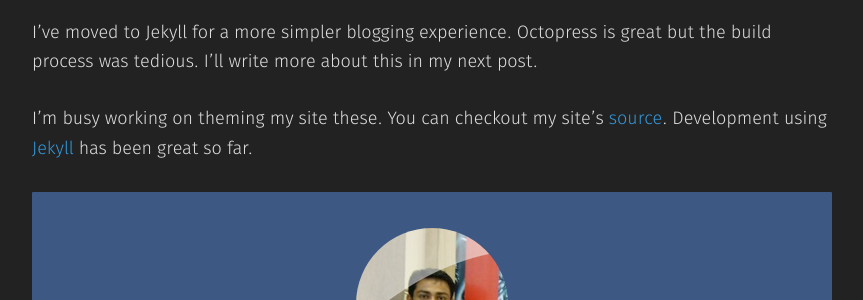
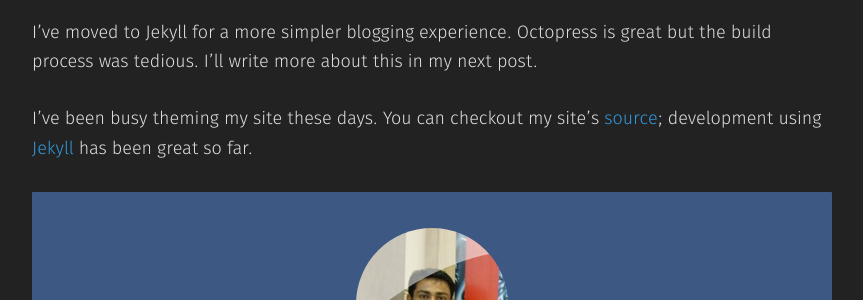
Before and after one commit to rishabh-ink/rishabhsrao.github.io, a Jekyll site: the page built from _posts/2014-01-11-hello-jekyll.markdown, in a window 1280 px wide. Shown: the part 330-630 px from the top of the page, without its empty margins (208-1071 px from the left). Built offline with Jekyll 4.4.1, drawn with Linux system fonts in a browser that asks for light colours; Markdown is read by kramdown in place of the engine named in the settings.

Commit message:
Typo fixes.

```diff
--- a/_posts/2013-02-24-jquery-dot-beetooltip.markdown
+++ b/_posts/2013-02-24-jquery-dot-beetooltip.markdown
@@ -10,4 +10,4 @@ A few days ago, I created my first jQuery plugin! It's a simple tooltip plugin.
 
 I did quite some research on the best practices of plugin development. The source is at [github.com/rishabhsrao/jQuery-beeTooltip-plugin/blob/master/bin/development/jquery.beeTooltip-0.1.2.js](https://github.com/rishabhsrao/jQuery-beeTooltip-plugin/blob/master/bin/development/jquery.beeTooltip-0.1.2.js).
 
-It's documented at [rishabhsrao.github.com/jQuery-beeTooltip-plugin/app](http://rishabhsrao.github.com/jQuery-beeTooltip-plugin/app).
+It's documented at [rishabhsrao.github.com/jQuery-beeTooltip-plugin/app/index.html](http://rishabhsrao.github.com/jQuery-beeTooltip-plugin/app).
--- a/_posts/2014-01-11-hello-jekyll.markdown
+++ b/_posts/2014-01-11-hello-jekyll.markdown
@@ -8,4 +8,4 @@ excerpt: Bye Octopress, welcome Jekyll!
 
 I&rsquo;ve moved to Jekyll for a more simpler blogging experience. Octopress is great but the build process was tedious. I'll write more about this in my next post.
 
-I&rsquo;m busy working on theming my site these. You can checkout my site&rsquo;s [source](https://github.com/rishabhsrao/rishabhsrao.github.io). Development using [Jekyll](http://jekyllrb.com) has been great so far.
+I&rsquo;ve been busy theming my site these days. You can checkout my site&rsquo;s [source](https://github.com/rishabhsrao/rishabhsrao.github.io); development using [Jekyll](http://jekyllrb.com) has been great so far.
```
